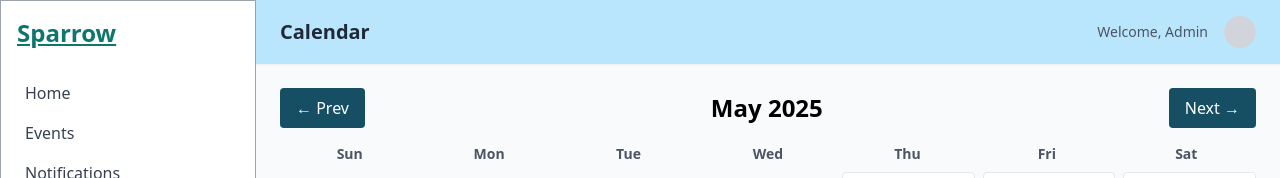
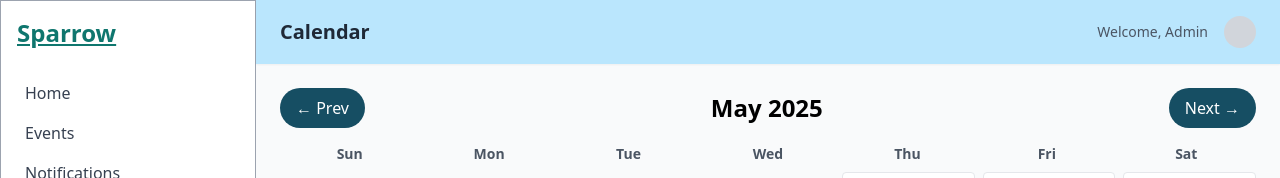
Before and after one commit to rajkumar2003-12/Calendar-chennai, a React (Vite) app: page / in a window 1280 px wide. Shown: the top 178 px of the page. Built offline with nearby package versions, Linux system fonts and the light colour scheme.

Commit message:
update buttons

```diff
--- a/src/components/calendar.tsx
+++ b/src/components/calendar.tsx
@@ -55,7 +55,7 @@ const Calendar = () => {
       <div className="p-4 sm:p-6 w-full max-w-6xl mx-auto">
         <div className="flex flex-col sm:flex-row justify-between items-center gap-2 sm:gap-0 mb-4">
           <button
-            className="bg-cyan-900 text-white px-4 py-2 rounded text-sm sm:text-base"
+            className="bg-cyan-900 text-white px-4 py-2 rounded-full text-sm sm:text-base"
             onClick={() => changeMonth(-1)}
           >
             ← Prev
@@ -67,7 +67,7 @@ const Calendar = () => {
           </h2>
 
           <button
-            className="bg-cyan-900 text-white px-4 py-2 rounded text-sm sm:text-base"
+            className="bg-cyan-900 text-white px-4 py-2 rounded-full text-sm sm:text-base"
             onClick={() => changeMonth(1)}
           >
             Next →
```
